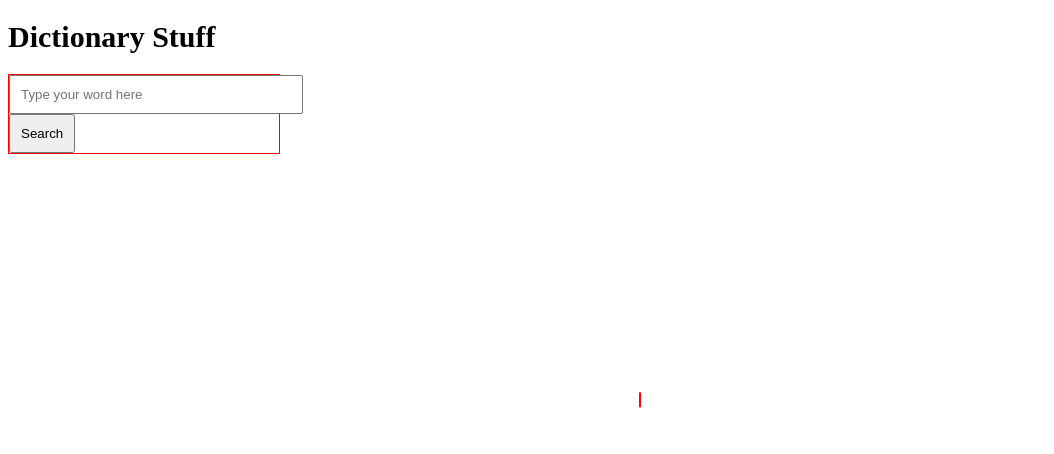
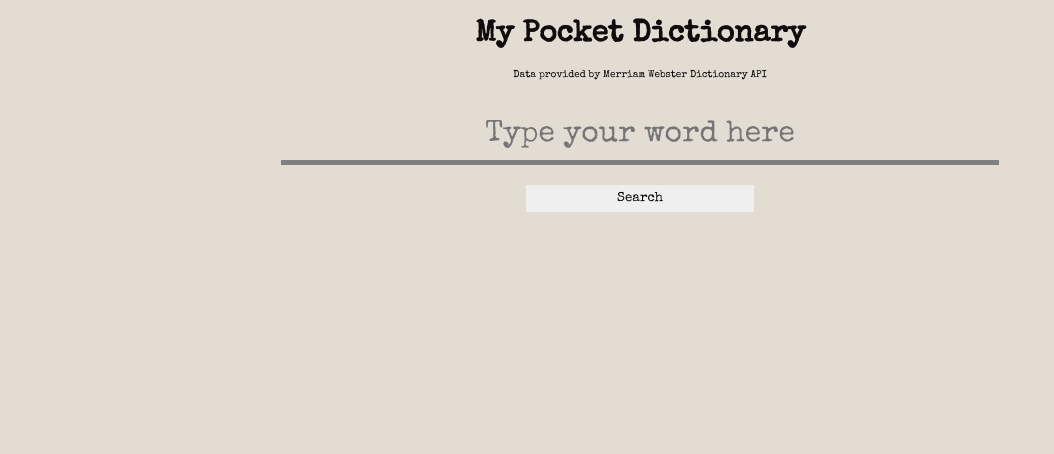
Before and after one commit to jonathanmani/Find-Those-Lyrics, a plain HTML site: page index.html in a window 1280 px wide. Shown: the whole page, without its empty margins (0-1054 px from the left). Drawn offline with nearby package versions, Linux system fonts and the light colour scheme.

Commit message:
updated readme and css

```diff
--- a/index.html
+++ b/index.html
@@ -5,13 +5,17 @@
     <meta http-equiv="X-UA-Compatible" content="IE=edge">
     <meta name="viewport" content="width=device-width, initial-scale=1.0">
     <link rel="stylesheet" href="style.css">
+    <link rel="preconnect" href="https://fonts.googleapis.com">
+    <link rel="preconnect" href="https://fonts.gstatic.com" crossorigin>
+    <link href="https://fonts.googleapis.com/css2?family=Lobster&family=Special+Elite&display=swap" rel="stylesheet">
     <script src="main.js" defer></script>
-    <title>My Dictionary</title>
+    <title>My Pocket Dictionary</title>
 </head>
 <body>
-    <h1>Dictionary Stuff</h1>
+    <h1>My Pocket Dictionary</h1>
+    <div class="ref">Data provided by Merriam Webster Dictionary API</div>
     <section class="inputs">
-        <input type="text" id="textField" placeholder="Type your word here">
+        <input class="searchBar" type="text" id="textField" placeholder="Type your word here">
         <input type="button" value="Search" id="search" onclick="getDefinition()">
     </section>
     <section class="outputs">
--- a/style.css
+++ b/style.css
@@ -1,29 +1,80 @@
 html{
     font-size: 62.5%;
+    background-color: #E3DCD2;
+    font-family: 'Special Elite', cursive;
 }
 
 h1 {
     font-size: 3rem;
+    color: #100C0D;
+    text-align: center;
 }
 
-#textField{
-    width: 100%;
+.searchBar {
+    border: none;
+    margin: 2rem;
+    background-color:#E3DCD2;
+    border-bottom: grey solid 0.5rem;
     padding: 1rem;
+    text-align: center;
+    font-size: 3rem;
+    font-family: 'Special Elite', cursive;
+}
+
+input:focus,
+select:focus,
+textarea:focus,
+button:focus {
+    outline: none;
 }
 
 #search{
-    padding: 1rem;
+    width: 30%;
+    padding: 0.7rem;
+    margin: auto;
+    border: none;
+    font-family: 'Special Elite', cursive;
+}
+
+#search:hover{
+    background-color: #013328;
+    color: white;
+}
+
+.word{
+    font-size: 5rem;
+    color: #013328;
+}
+
+.def01,
+.def02 {
+    font-size: 3rem;
+}
+
+.sentence01,
+.sentence02 {
+    font-size: 2.5rem;
 }
 
 .inputs{
-    border: 1px solid red;
-    position: absolute;
+    margin: auto;
+    width: 60%;
+    padding: 10px;
+    display: flex;
+    flex-direction: column;
 }
 
 .outputs{
-    border: 1px solid red;
+    margin-top: 3rem;
     position: absolute;
     left: 50%;
     top: 50%;
     transform: translate(-50%, -50%);
 }
+
+.ref{
+    margin: auto;
+    width: 60%;
+    text-align: center;
+    padding: 0;
+}
```
Also changed, not shown: Dictionary.png (added), README.md.
